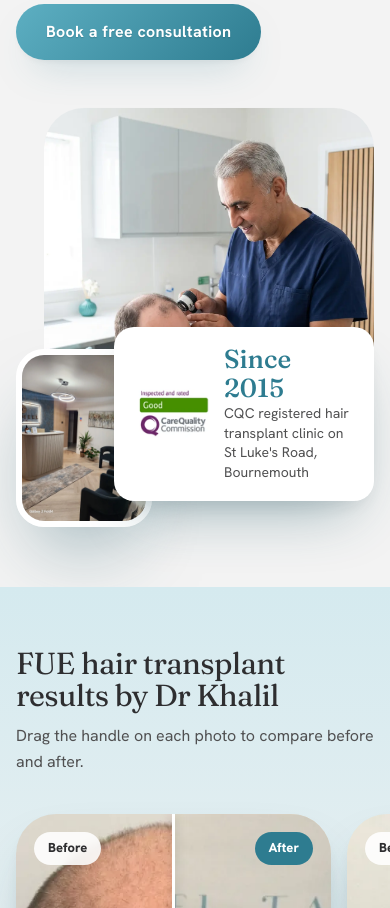
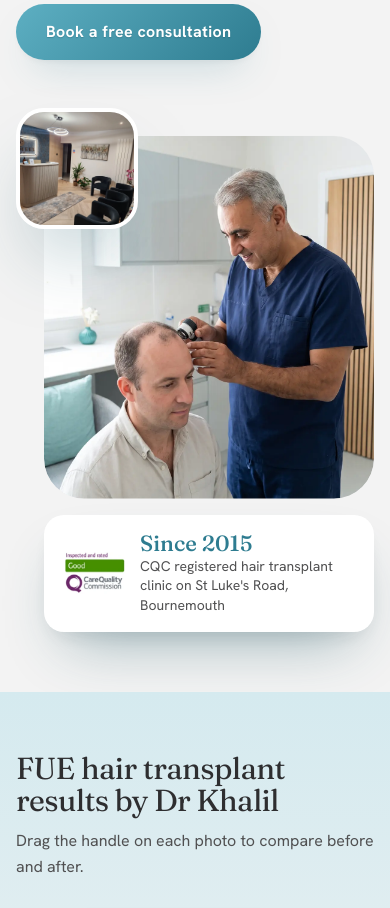
Before and after one commit to OnlineMarketingForDoctors/tajmeelclinic-lp, a plain HTML site: page index.html in a window 390 px wide. Shown: the part 2498-3406 px from the top of the page. Drawn offline with Linux system fonts and the light colour scheme.

Commit message:
Keep the intro photo clear on mobile
Move the Since 2015 card below the consultation photo and the reception
thumbnail to the top-left corner on small screens so neither covers the
patient or Dr Khalil.

Co-Authored-By: Claude Opus 5.5 <noreply@anthropic.com>
Claude-Session: https://claude.ai/code/session_017rqZkzikJJSr9R8hay5qa1

```diff
--- a/css/style.css
+++ b/css/style.css
@@ -680,7 +680,12 @@ p { margin: 0 0 1em; }
   .intro__lede { font-size: 22px; margin-bottom: 26px; }
   .intro__collage { padding: 0 0 56px 28px; margin-top: 8px; }
   .intro__main img { aspect-ratio: 4 / 4.4; }
-  .intro__sat { width: 38%; }
+  .intro__collage { padding: 28px 0 0 28px; }
+  .intro__sat { width: 34%; top: 0; bottom: auto; left: 0; border-width: 4px; }
+  .intro__sat img { aspect-ratio: 1 / 1; }
+  .intro__card { position: relative; right: auto; bottom: auto; top: auto; width: auto; margin-top: 16px; grid-template-columns: 64px 1fr; padding: 16px 18px; }
+  .intro__card img { width: 64px; }
+  .intro__card strong { font-size: 22px; }
 
   .benefits__media { padding-bottom: 56px; }
   .benefits__main { width: 88%; }
```
